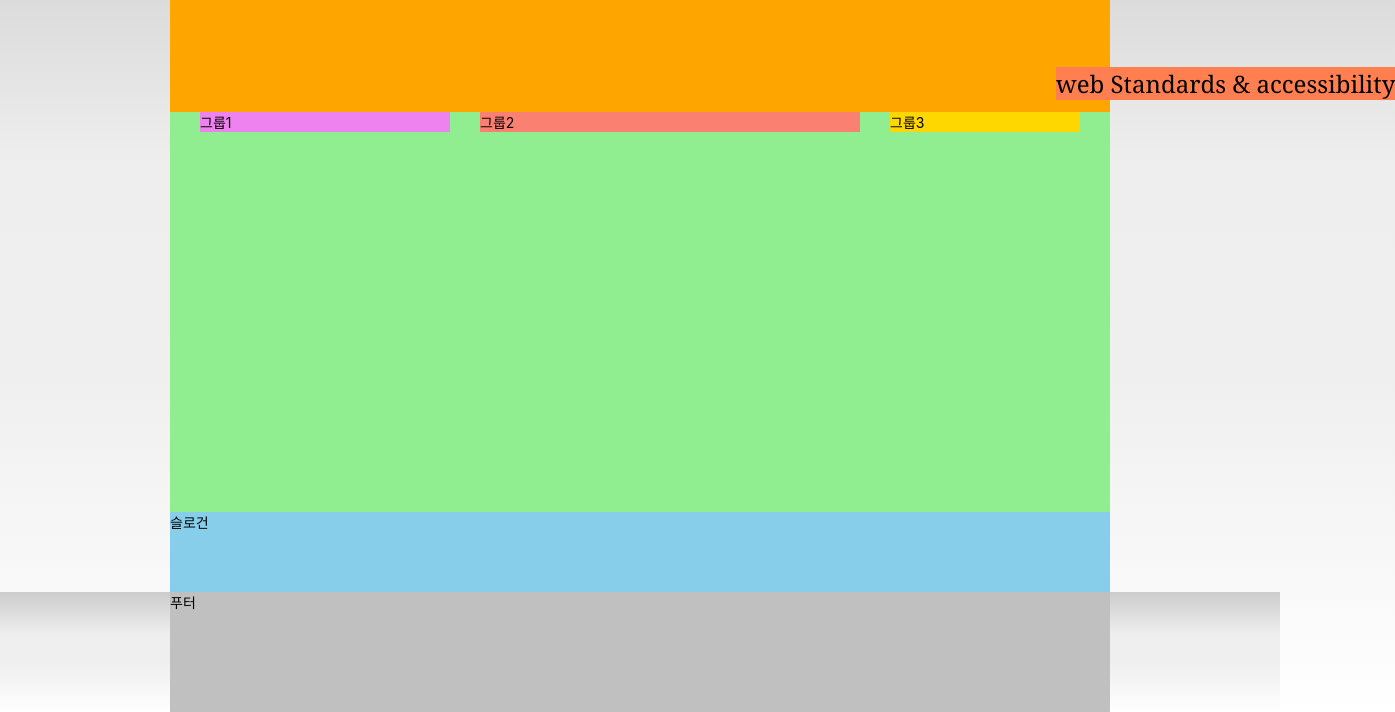
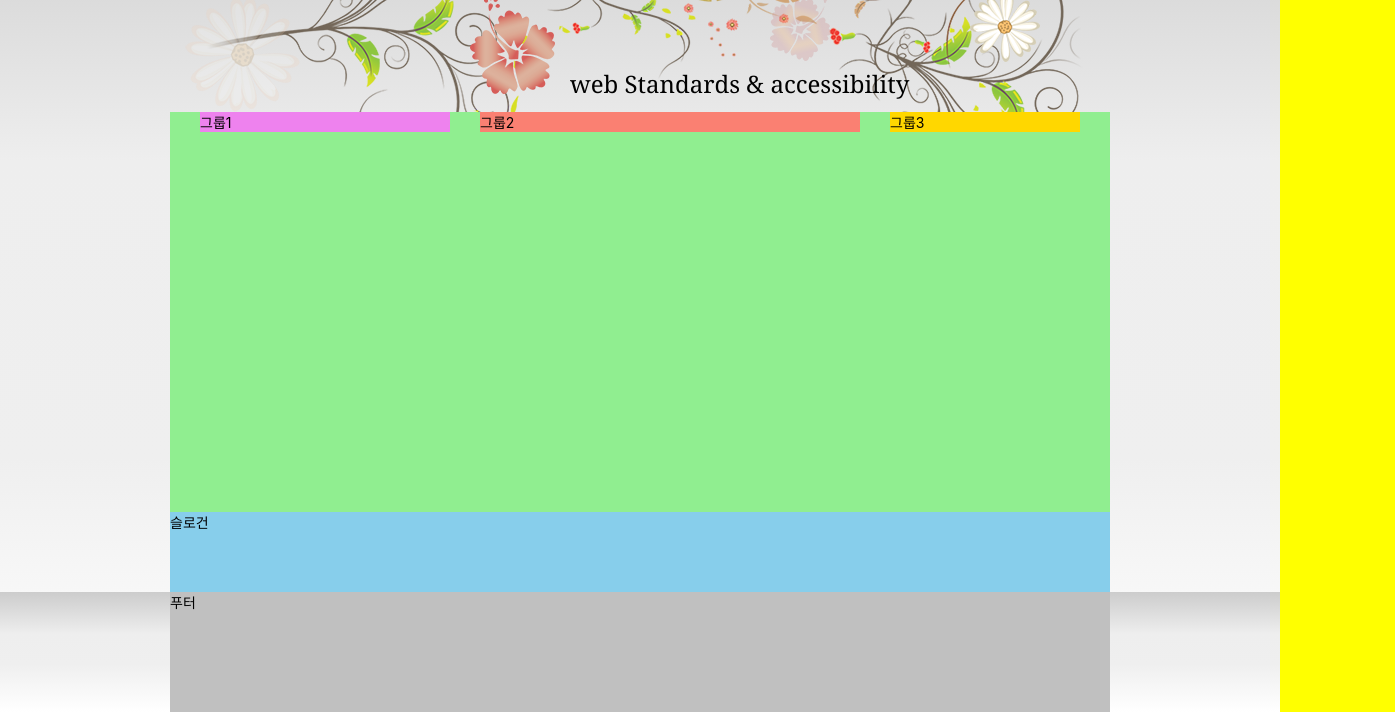
Before and after one commit to tiramin/HTML5, a plain HTML site: page index.html in a window 1280 px wide. Shown: the part 135-847 px from the top of the page, 1395 px wide, since content can reach past the window. Drawn offline with Linux system fonts and the light colour scheme; a web font is replaced by a local one.

Commit message:
비주얼 섹션 애니메이션 작업 완료

```diff
--- a/styles/style.css
+++ b/styles/style.css
@@ -27,9 +27,19 @@ a{
 body{
   /* em, rem 단위 사용 */
   font-size: 1.4rem;
+  font-family: "Pretendard Variable", Pretendard, -apple-system, BlinkMacSystemFont, system-ui, Roboto, "Helvetica Neue", "Segoe UI", "Apple SD Gothic Neo", "Noto Sans KR", "Malgun Gothic", "Apple Color Emoji", "Segoe UI Emoji", "Segoe UI Symbol", sans-serif;
   color: 212121;
-  background: #ccc linear-gradient(to bottom, #ccc 0%, #eee 35%, #efefef 60%, #fff 100%);
-  font-family: "Pretendard Variable", Pretendard, -apple-system, BlinkMacSystemFont, system-ui, Roboto, "Helvetica Neue", "Segoe UI", "Apple SD Gothic Neo", "Noto Sans KR", "Malgun Gothic", "Apple Color Emoji", "Segoe UI Emoji", "Segoe UI Symbol", sans-serif;
+  /* background: #ccc linear-gradient(to bottom, #ccc 0%, #eee 35%, #efefef 70%, #fff 100%); */
+  /* background-color: yellow;
+  background-image: url(./images/bg_flower.png), linear-gradient(to bottom, #ccc 0%, #eee 35%, #efefef 70%, #fff 100%);
+  background-repeat: no-repeat, repeat;
+  background-position: 50% 0, 0 0; */
+  /* background-size: 100px 100px; */
+  /* background-attachment: fixed; 배경이미지를 고정해서 스크롤을 움직여도 그 자리에 그대로 있다. parallax */
+
+  /* 단축속성 */
+  background: url(./images/bg_flower.png) no-repeat 50% 0,
+  yellow linear-gradient(to bottom, #ccc 0%, #eee 35%, #efefef 70%, #fff 100%) repeat 0 0;
 }
 /* 레이아웃 */
 .header, .visual, .main, .slogan, .footer-inner{
@@ -195,28 +205,59 @@ body{
 @keyframes moveEffect{
   0%{
     font-size: 12px;
-    color: rgba(0,0,0,0.2);
+    color: hsla(0,0,0,0);
     transform: translate(0,0);
   }
   100%{
     font-size: 24px;
-    color: rgba(0,0,0,1);
+    color: hsla(0,0,0,1);
     transform: translate(400px, 75px);
   }
 }
+@keyframes fadeEffect{
+  0%{opacity: 1;}
+  100%{opacity: 0;}
+}
 
 .visual{
-  background: orange;
   height: 120px;
+  position: relative;
 }
+
+.visual::before,.visual::after{
+  content: "";
+  position: absolute;
+  height: 100%;
+  width: 100%;
+  top: 0;
+  left: 0;
+  /* animation-name: fadeEffect;
+  animation-duration: 2000ms;
+  animation-iteration-count: infinite;
+  animation-direction: alternate; */
+  animation: fadeEffect 2000ms infinite alternate;
+}
+
+.visual::before{
+  background: url(./images/ani_flower_01.png) no-repeat 0 -10px, url(./images/ani_flower_02.png) no-repeat 600px 0;
+}
+.visual::after{
+  background: url(./images/ani_flower_03.png) no-repeat 300px 20%, url(./images/ani_flower_04.png) no-repeat 800px 0;
+  animation-delay: 1000ms;
+}
+
+
 /* 선언만 해줘선 안된다. 키프레임 어디다 적용할건지? */
 .visual-text{
   font-family: Georgia, 'Times New Roman', Times, serif;
-  background: coral;
-  animation-name: moveEffect;
-  animation-duration: 2000ms;
-  animation-fill-mode: forwards; /* 글자가 커진 상태로 멈춘다. 애니메이션이끝난 상태로 유지된다.반대로 backwards 는 애니메이션이 시작한 시점 상태로 멈춘다. 따라서 기본값임.*/
-  display: inline-block;
+  animation: moveEffect 400ms forwards;
+  /* animation-name: moveEffect;
+  animation-duration: 400ms;
+  animation-fill-mode: forwards; */
+  /* 글자가 커진 상태로 멈춘다. 애니메이션이끝난 상태로 유지된다.반대로 backwards 는 애니메이션이 시작한 시점 상태로 멈춘다. 따라서 기본값임.*/
+  /* display: inline-block; */
+  position: absolute;
+  z-index: 1;
 }
 
 /* 메인 */
```
